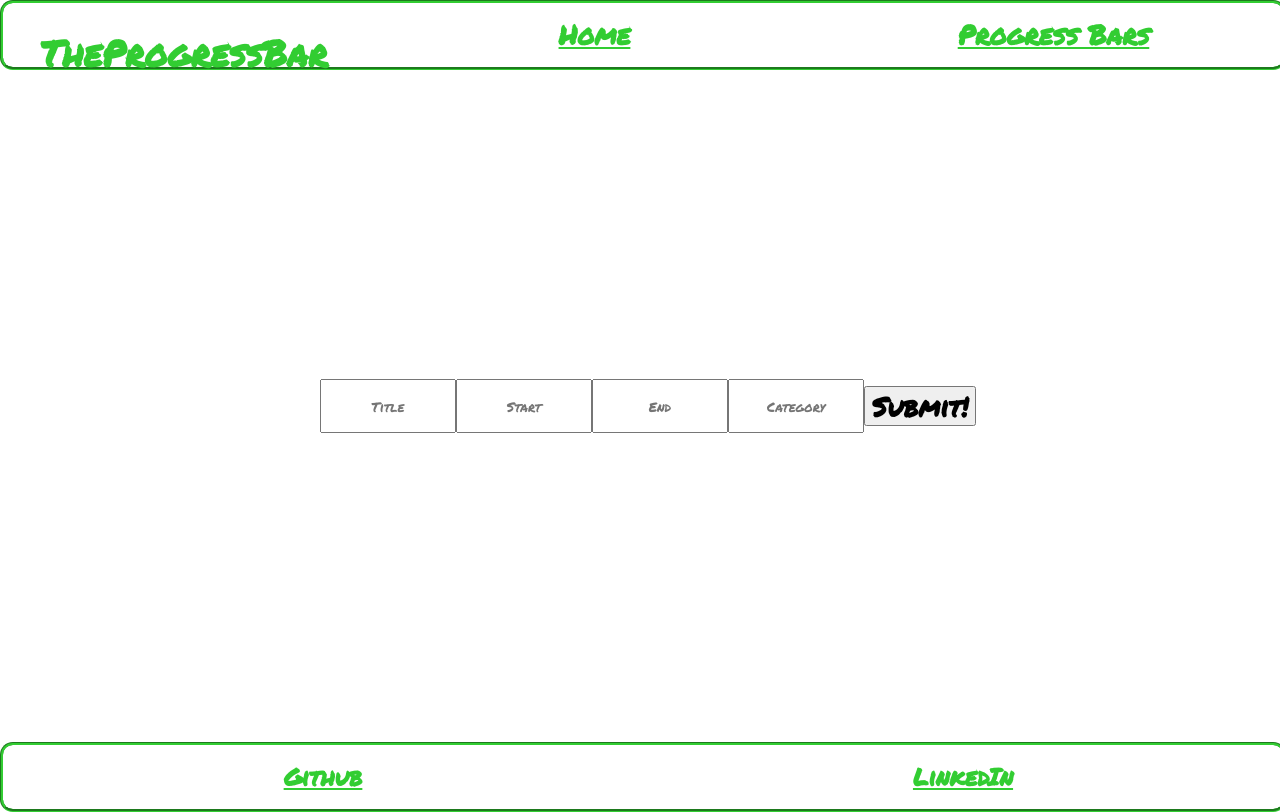
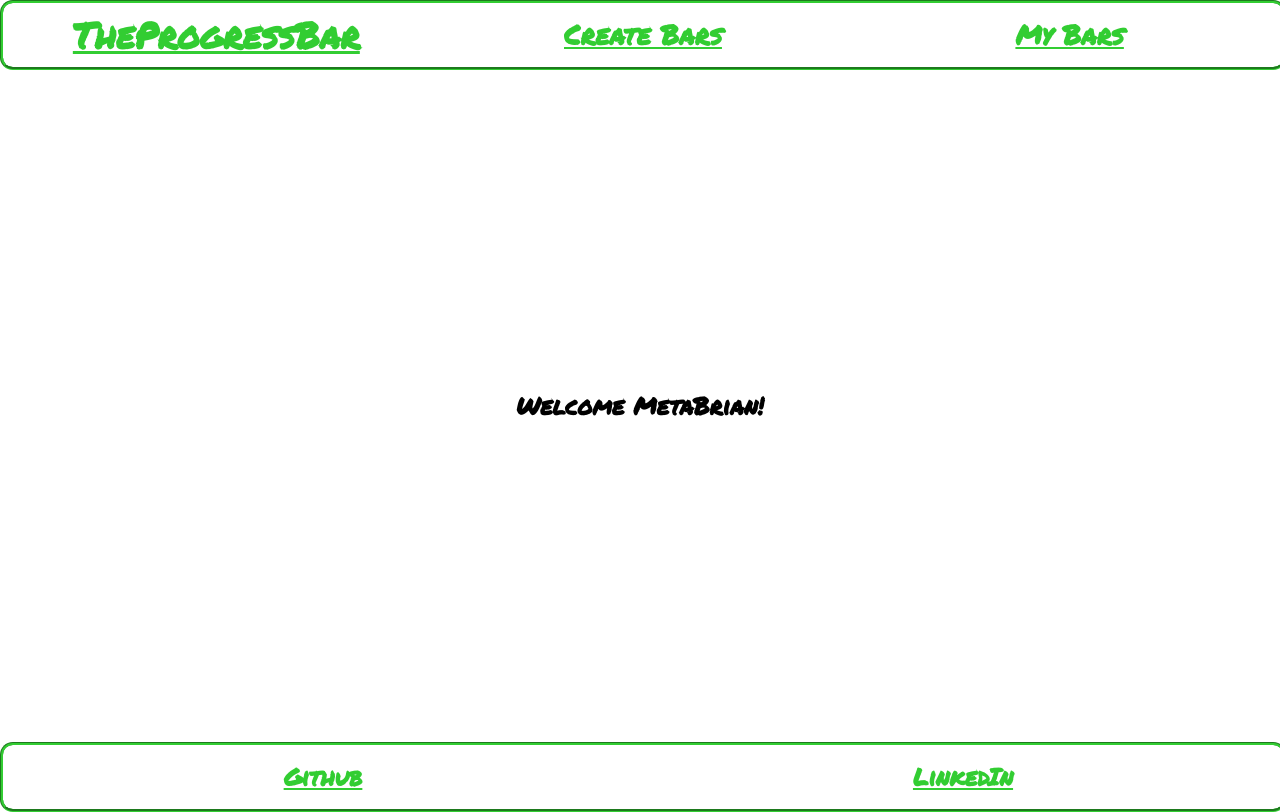
Before and after one commit to MetaBrian/TheProgressBar, a React (Vite) app: page / in a window 1280 px wide. Built offline with nearby package versions, Linux system fonts and the light colour scheme.

Commit message:
added a welcome landing page & updated routing appropriately

```diff
--- a/src/App.tsx
+++ b/src/App.tsx
@@ -4,6 +4,7 @@ import CreateBar from './containers/CreateBar'
 import NavBar from './components/NavBar'
 import Footer from './components/Footer'
 import ErrorPage from './containers/ErrorPage'
+import HomePage from './containers/HomePage'
 
 function App() {
 
@@ -12,7 +13,8 @@ function App() {
 
       <NavBar/>
         <Routes>
-          <Route path='/' element={<CreateBar></CreateBar>}/>
+          <Route path='/' element={<HomePage></HomePage>}/>
+          <Route path='/createBars' element={<CreateBar></CreateBar>}/>
           <Route path='/displayBars' element = {<BarDisplay></BarDisplay>}/>
           <Route path='*' element={<ErrorPage/>}/>
         </Routes>
--- a/src/components/NavBar.tsx
+++ b/src/components/NavBar.tsx
@@ -7,12 +7,14 @@ function NavBar() {
     return (
 
         <div className='navBar'>
-            <h1>TheProgressBar</h1>
             <Link to='/' className='navLinks'>
-                <h2>Home</h2>
+                <h1>TheProgressBar</h1>
+            </Link>
+            <Link to='/createBars' className='navLinks'>
+                <h2>Create Bars</h2>
             </Link>
             <Link to='/displayBars' className='navLinks'>
-                <h2>Progress Bars</h2>
+                <h2>My Bars</h2>
             </Link>
         </div>
     )
--- /dev/null
+++ b/src/containers/HomePage.tsx
@@ -0,0 +1,13 @@
+function HomePage (){
+
+    const userName = 'MetaBrian';
+    //use terniary once userName can be collected at app startup
+
+    return (
+        <div className='homePage'>
+            <h2>Welcome {userName}!</h2>
+        </div>
+    )
+}
+
+export default HomePage;
--- a/src/style.css
+++ b/src/style.css
@@ -2,7 +2,7 @@ body {
     margin: 0;
 }
 
-.barDisplay, .errorPage{
+.barDisplay, .errorPage, .homePage{
     height: 84vh;
     width: 100vw;
     display: flex;
```
